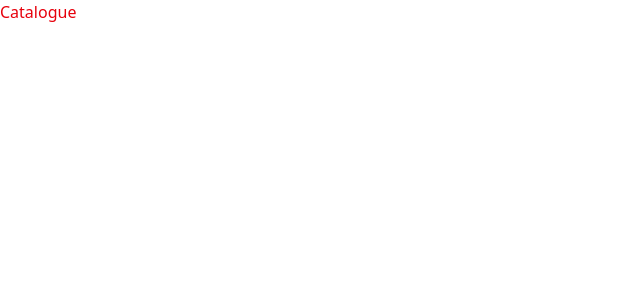
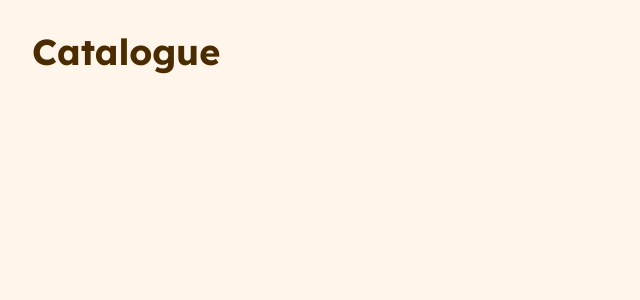
Before and after one commit to xisxis13/BiblioQuest, a Vue app in the folder books-teamB-vue/: page /catalog in a window 1280 px wide. Shown: the top 300 px of the page, without its empty margins (0-640 px from the left). Built offline with nearby package versions, Linux system fonts and the light colour scheme.

Commit message:
add custom colors and custom font - ref #18

```diff
--- a/books-teamB-vue/index.html
+++ b/books-teamB-vue/index.html
@@ -4,6 +4,9 @@
     <meta charset="UTF-8">
     <link rel="icon" href="/favicon.ico">
     <meta name="viewport" content="width=device-width, initial-scale=1.0">
+    <link rel="preconnect" href="https://fonts.googleapis.com">
+    <link rel="preconnect" href="https://fonts.gstatic.com" crossorigin>
+    <link href="https://fonts.googleapis.com/css2?family=Lexend+Deca:wght@300;400;500;600;700&display=swap" rel="stylesheet">
     <title>Vite App</title>
   </head>
   <body>
--- a/books-teamB-vue/src/assets/main.css
+++ b/books-teamB-vue/src/assets/main.css
@@ -1 +1,18 @@
 @import "tailwindcss";
+
+@theme {
+  --font-sans: "Lexend Deca", system-ui, sans-serif;
+
+  --color-background: #FFF5EB;
+  --color-box: #FFFCF8;
+  --color-border: #FFDAB9;
+  --color-primary-text: #4A2C00;
+  --color-secondary-text: #A68060;
+  --color-accent: #FF8C00;
+}
+
+@layer base {
+  body {
+    @apply font-sans bg-background text-primary-text;
+  }
+}
--- a/books-teamB-vue/src/views/Catalog.vue
+++ b/books-teamB-vue/src/views/Catalog.vue
@@ -1,3 +1,5 @@
 <template>
-  <h1 class="text-red-600">Catalogue</h1>
+  <div class="min-h-screen p-8 bg-background">
+    <h1 class="text-4xl font-bold text-primary-text mb-4">Catalogue</h1>
+  </div>
 </template>
--- a/books-teamB-vue/tailwind.config.js
+++ b/books-teamB-vue/tailwind.config.js
@@ -1,11 +1,7 @@
-module.exports = {
-  purge: [],
-  darkMode: false, // or 'media' or 'class'
-  theme: {
-    extend: {},
-  },
-  variants: {
-    extend: {},
-  },
-  plugins: [],
+/** @type {import('tailwindcss').Config} */
+export default {
+  content: [
+    "./index.html",
+    "./src/**/*.{vue,js,ts,jsx,tsx}",
+  ],
 }
```
